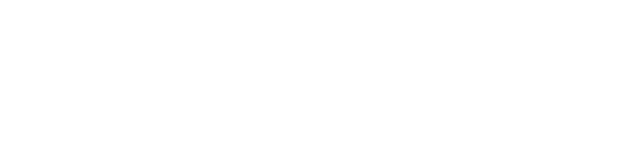
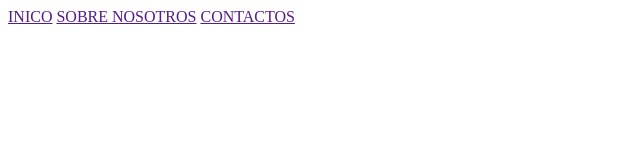
Before and after one commit to AndresSg0716/Proyecto_Recode, a plain HTML site: page index.html in a window 1280 px wide. Shown: the whole page, without its empty margins (0-640 px from the left). Drawn offline with Linux system fonts and the light colour scheme.

Commit message:
(add) navbar

```diff
--- a/index.html
+++ b/index.html
@@ -6,6 +6,12 @@
     <title>Proyecto</title>
 </head>
 <body>
-
+    <header>
+        <nav>
+            <a href="">INICO</a>
+            <a href="">SOBRE NOSOTROS</a>
+            <a href="">CONTACTOS</a>
+        </nav>
+    </header>
 </body>
 </html>
```
